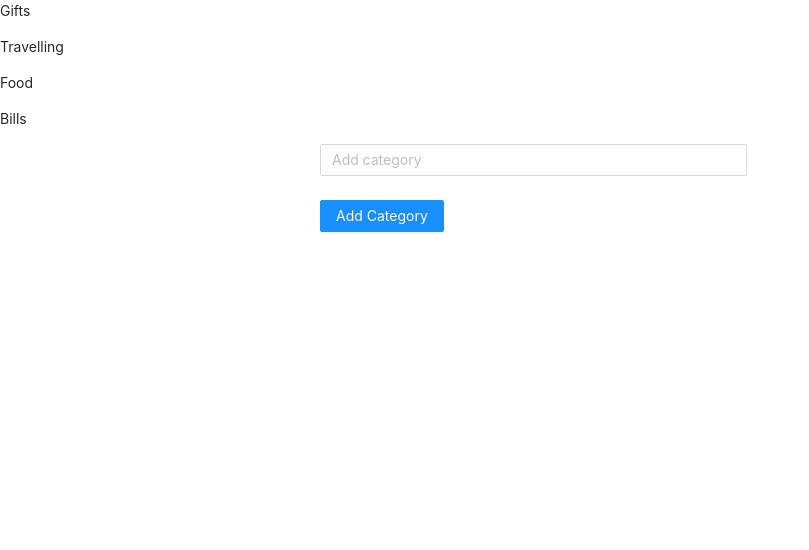
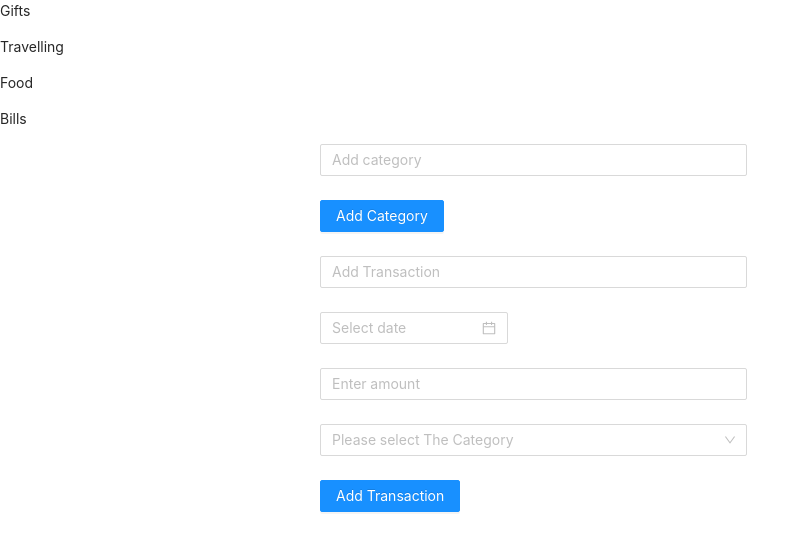
Before and after one commit to datasapiens/expense-app, a React (Create React App) app: page / in a window 1280 px wide. Shown: the top 550 px of the page, without its empty margins (0-809 px from the left). Built offline with nearby package versions, Linux system fonts and the light colour scheme.

Commit message:
- add transaction form

```diff
--- a/src/App.tsx
+++ b/src/App.tsx
@@ -1,13 +1,16 @@
-import React from 'react';
+import React, { useState } from 'react';
 import { useLocalStorage } from './useLocalStorage';
 import { RootState, store } from './store'
 import { Provider, useDispatch, useSelector } from 'react-redux'
-import { Input, Form, Button } from 'antd';
+import { Input, Form, Button, DatePicker, Select } from 'antd';
 import { addCategory } from './categoryslice';
-
+import { addTransaction } from './transactionslice';
+const { Option } = Select;
+const dateFormat = 'YYYY/MM/DD';
 
 const App: React.FC = () => {
 
+  const [dat, setDat] = useState('');
   // const [state, setState] = useLocalStorage('test', 1000);
 
   const categories = useSelector((state: RootState) => state.category.category);
@@ -16,12 +19,23 @@ const App: React.FC = () => {
 
   const onFinish = (values: any) => {
     dispatch(addCategory(values.label))
-    console.log(values.label);
   };
-
+  const onFinishTransaction = (values: any) => {
+    values['date'] = dat;
+    console.log(values)
+    // dispatch(addTransaction(values))
+  };
   const onFinishFailed = (errorInfo: any) => {
     console.log('Failed:', errorInfo);
   };
+
+  const onFinishTransactionFailed = (errorInfo: any) => {
+    console.log('Failed:', errorInfo);
+  };
+
+  function setFieldValue(dateString: string): void {
+    setDat(dateString);
+  }
 
   return (
     <div className="App">
@@ -33,6 +47,8 @@ const App: React.FC = () => {
           </p>
         )}
       </header>
+
+      <div>
         {/* Category Form */}
         <Form
           name='categories'
@@ -55,6 +71,55 @@ const App: React.FC = () => {
             </Button>
           </Form.Item>
         </Form>
+
+        {/* Transaction Form */}
+        <Form
+          name='transaction'
+          labelCol={{ span: 8 }}
+          wrapperCol={{ span: 8, offset: 6 }}
+          onFinish={onFinishTransaction}
+          onFinishFailed={onFinishTransactionFailed}
+          autoComplete='off'
+        >
+          <Form.Item
+            name='label'
+            rules={[{ required: true, message: 'Please input a Transaction!' }]}
+          >
+            <Input placeholder='Add Transaction' />
+          </Form.Item>
+          <Form.Item
+            name='date'
+            rules={[{ required: true, message: 'Please input a date!' }]}
+          >
+            <DatePicker onChange={(date, datestring)=> setFieldValue(datestring)} />
+          </Form.Item>
+          <Form.Item
+            name='amount'
+            rules={[{ required: true, message: 'Please input an amount!' }]}
+          >
+            <Input placeholder='Enter amount' />
+          </Form.Item>
+          <Form.Item
+            name='category'
+            rules={[{ required: true, message: 'Please input a category!' }]}
+          >
+            <Select
+              placeholder="Please select The Category"
+            >
+              {categories.map((item) => {
+                return <Option key={item.id} value={item.id}>
+                  {item.label}
+                </Option>
+              })}
+            </Select>
+          </Form.Item>
+          <Form.Item wrapperCol={{ offset: 6, span: 4 }}>
+            <Button type="primary" htmlType="submit">
+              Add Transaction
+            </Button>
+          </Form.Item>
+        </Form>
+      </div>
     </div>
   );
 }
--- a/src/transactionslice.ts
+++ b/src/transactionslice.ts
@@ -3,8 +3,8 @@ import { createSlice, PayloadAction } from "@reduxjs/toolkit"
 interface TransactionState {
   id: number,
   label: string,
-  date: Date,
-  amount: number,
+  date: string,
+  amount: string,
   category: number
 }
 
```
Lines whose indentation alone changed are shown as unchanged.
